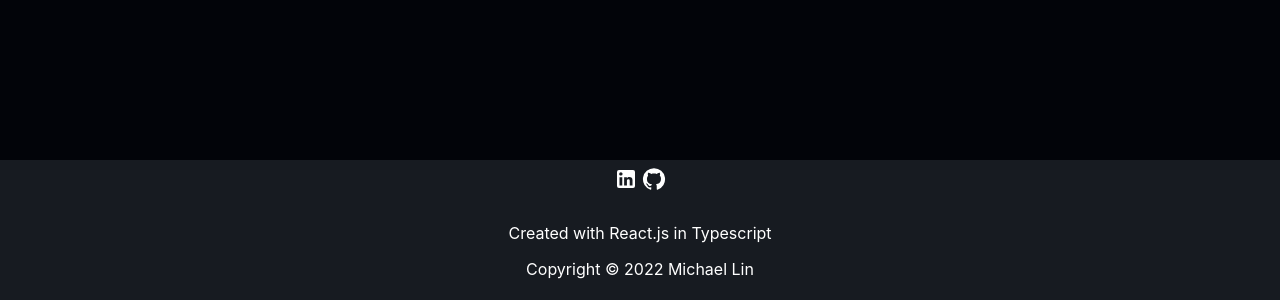
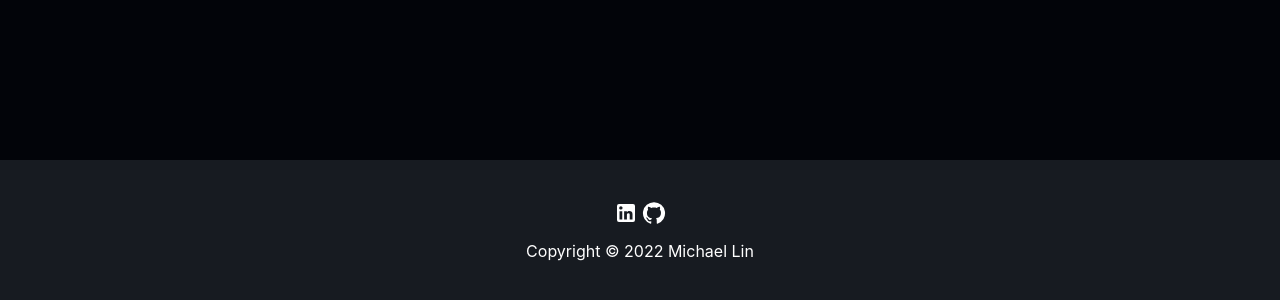
Before and after one commit to michaellin986/personal, a React (Create React App) app: page / in a window 1280 px wide. Shown: the part 930-1230 px from the top of the page. Built offline with nearby package versions, Linux system fonts and the light colour scheme.

Commit message:
Remove unused libraries

```diff
--- a/src/view/components/HeaderFooterWrapper/HeaderFooterWrapper.tsx
+++ b/src/view/components/HeaderFooterWrapper/HeaderFooterWrapper.tsx
@@ -1,23 +1,8 @@
 import "./HeaderFooterWrapper.scss";
-import React, { FunctionComponent, PureComponent, ComponentType } from "react";
+import { PureComponent, ComponentType } from "react";
 import { NavLink } from "react-router-dom";
-import AppBar from "@mui/material/AppBar";
-import Box from "@mui/material/Box";
-import Toolbar from "@mui/material/Toolbar";
-import IconButton from "@mui/material/IconButton";
-import Typography from "@mui/material/Typography";
-import Menu from "@mui/material/Menu";
-import Container from "@mui/material/Container";
-import Avatar from "@mui/material/Avatar";
-import Button from "@mui/material/Button";
-import Tooltip from "@mui/material/Tooltip";
-import MenuItem from "@mui/material/MenuItem";
-import AdbIcon from "@mui/icons-material/Adb";
-import MenuIcon from "@mui/icons-material/Menu";
 import LinkedInIcon from "@mui/icons-material/LinkedIn";
 import GitHubIcon from "@mui/icons-material/GitHub";
-
-const pages = ["Home", "Work", "Projects", "Music"];
 
 export function withHeaderFooterWrapper(WrappedComponent: ComponentType) {
   return class HeaderFooterWrapper extends PureComponent {
@@ -66,10 +51,7 @@ export function withHeaderFooterWrapper(WrappedComponent: ComponentType) {
               <GitHubIcon className="HeaderFooterWrapper--footer__socialIcon" />
             </div>
             <div className="HeaderFooterWrapper--footer__copyright">
-              <p>{"Created with React.js in Typescript"}</p>
-              <p>
-                {"Copyright © " + new Date().getFullYear() + " Michael Lin"}
-              </p>
+              {"Copyright © " + new Date().getFullYear() + " Michael Lin"}
             </div>
           </div>
         </div>
```
